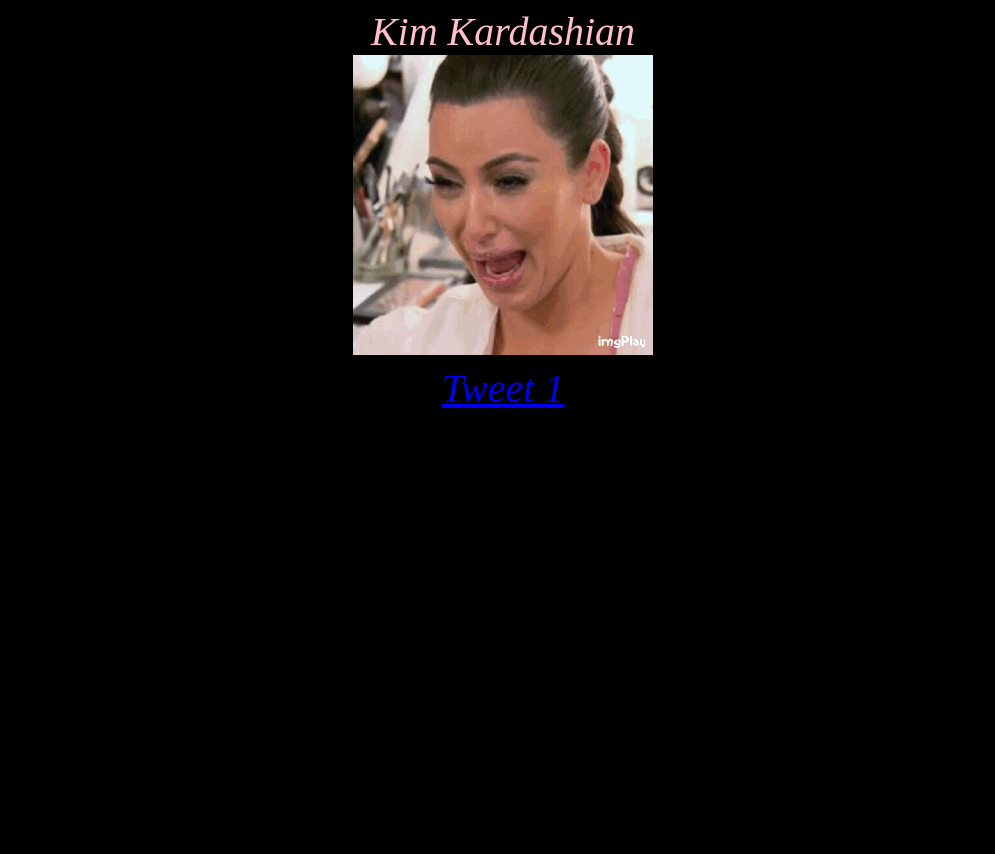
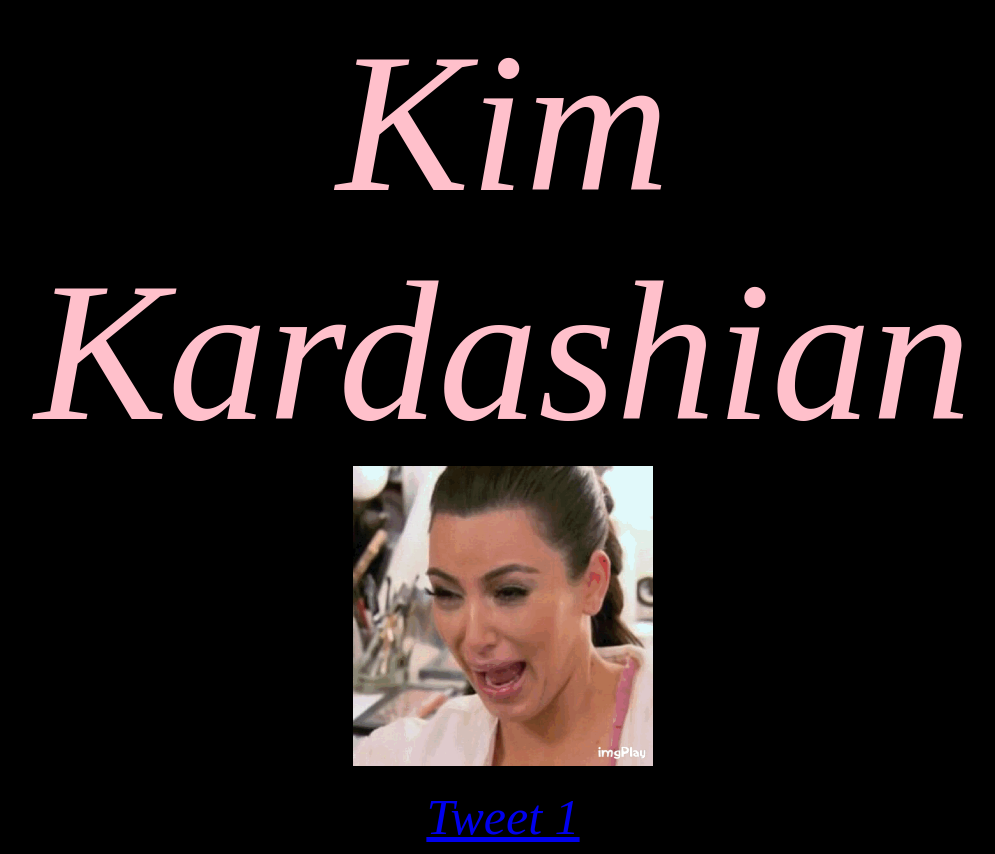
Before and after one commit to isobelchesney/isobelchesney.github.io, a plain HTML site: page index.html in a window 1280 px wide. Shown: the whole page, without its empty margins (137-1132 px from the left). Before the commit the page ends 800 px from the top, so only its background shows below. Drawn offline with Linux system fonts and the light colour scheme.

Commit message:
Update index.html

```diff
--- a/index.html
+++ b/index.html
@@ -3,13 +3,30 @@
 <head>
 	<title>Isobel's Homepage</title>
 <style type="text/css">
-	body{
-		background-color:black;
+body{
+background-color:black;
 		color:pink;
+
+}
+.header{
+
 		font-family:Futura;
 		font-style:italic;
-		font-size:40px;
+		font-size:200px;
 		text-align:center;
+}
+
+.links{
+		background-color:black;
+		color:blue;
+		font-family:Futura;
+		font-style:italic;
+		font-size:50px;
+		text-align:center;
+}
+
+a{
+
 }
 .bitmoji{
 	width:300px;
@@ -18,24 +35,20 @@
 img{
 	width:100%;
 }
-
-.links{
-
-}
 </style>
 </head>
 <body>
 
 </body>
 </html>
-<div class="name">
+<div class="header">
 	Kim Kardashian
 </div>
 
 <div class="bitmoji">
 	<img src="images/4.gif">
 </div>
-
+<br>
 <div class="links">
 	<a href="isobelchesney.github.io/twitter-typography/week1/masthead1.html">Tweet 1</a>
 </div>
```
